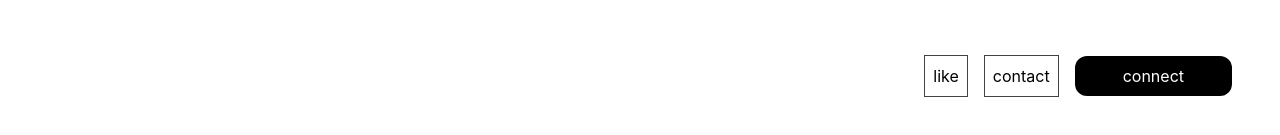
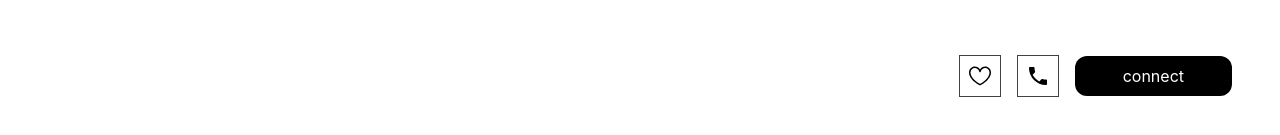
Before and after one commit to harshwarghade22/Mini-Project, a React (Vite) app: page /mateDetails in a window 1280 px wide. Shown: the part 971-1106 px from the top of the page. Built offline with nearby package versions, Linux system fonts and the light colour scheme.

Commit message:
add mateDetails and icons update

```diff
--- a/src/components/mateDetails/Right.jsx
+++ b/src/components/mateDetails/Right.jsx
@@ -15,6 +15,8 @@ import icon7 from "../Images/Group 48096361 (1).png";
 import icon8 from "../Images/Layer_1 (5).png";
 import icon9 from "../Images/548-Bed, Hotel, Single, Sleep, Frame.png";
 import icon10 from "../Images/Group 48096362img10.png";
+import { GoHeart } from "react-icons/go";
+import { IoMdCall } from "react-icons/io";
 
 function Right() {
   return (
@@ -119,8 +121,12 @@ function Right() {
           </div>
         </div>
         <div className="flex lg:justify-end  justify-center items-center gap-4 ">
-          <button className="p-2 border border-[#434343]">like</button>
-          <button className="p-2 border border-[#434343]">contact</button>
+          <button className="p-2 border border-[#434343]">
+            {<GoHeart className="text-2xl" />}
+          </button>
+          <button className="p-2 border border-[#434343]">
+            {<IoMdCall className="text-2xl" />}
+          </button>
           <button className="rounded-xl px-12 py-2 bg-black text-white">
             connect
           </button>
```
